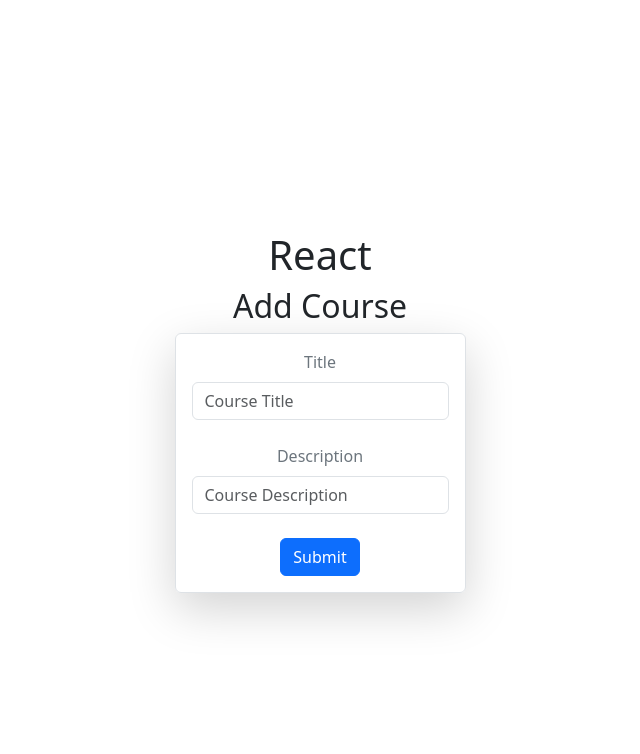
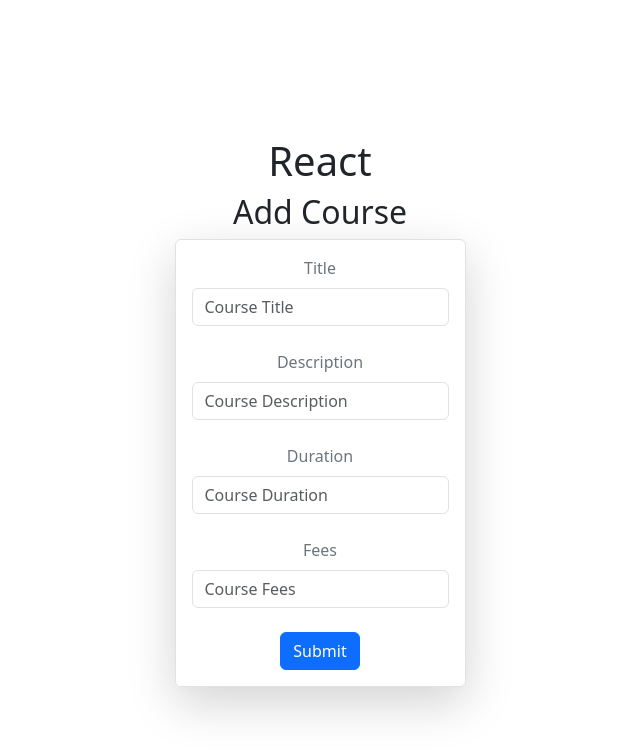
Before and after one commit to ShawoorAyyoob/React, a React (Vite) app: page /add-course in a window 1280 px wide. Shown: the top 754 px of the page, without its empty margins (320-960 px from the left). Built offline with nearby package versions, Linux system fonts and the light colour scheme.

Commit message:
Assignment

```diff
--- a/src/Components/AddCourse.tsx
+++ b/src/Components/AddCourse.tsx
@@ -5,6 +5,8 @@
 
   const [title, setTitle] = useState("");
   const [description, setDescription] = useState("");
+  const [duration, setDuration] = useState("");
+  const [fees, setFees] = useState("");
   const [message, setMessage] = useState("");
 
   const handleSubmit = (e: React.FormEvent) => {
@@ -13,7 +15,7 @@
   };
 
   const addUser = async () => {
-    let requestBody = { title, description };
+    let requestBody = { title, description, duration, fees };
     let requestBodyJSON = JSON.stringify(requestBody);
     const request = {
       method: "POST",
@@ -64,6 +66,38 @@
             onChange={(e) => setDescription(e.target.value)}
           />
         </div>
+        <div className="mb-2">
+          <label htmlFor="durationTextBox" className="text-secondary">
+            Duration
+          </label>
+        </div>
+        <div>
+          <input
+            className="form-control mb-4"
+            type="text"
+            name="durationTextBox"
+            id="durationTextBox"
+            placeholder="Course Duration"
+            value={duration}
+            onChange={(e) => setDuration(e.target.value)}
+          />
+        </div>
+        <div className="mb-2">
+          <label htmlFor="feesTextBox" className="text-secondary">
+            Fees
+          </label>
+        </div>
+        <div>
+          <input
+            className="form-control mb-4"
+            type="number"
+            name="feesTextBox"
+            id="feesTextBox"
+            placeholder="Course Fees"
+            value={fees}
+            onChange={(e) => setFees(e.target.value)}
+          />
+        </div>
         <div>
           <button type="submit" className="btn btn-primary">
             Submit
```
